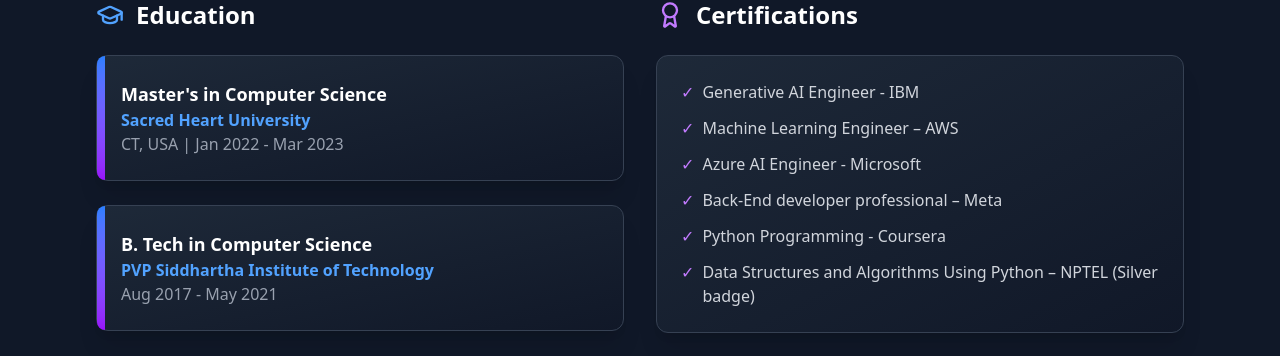
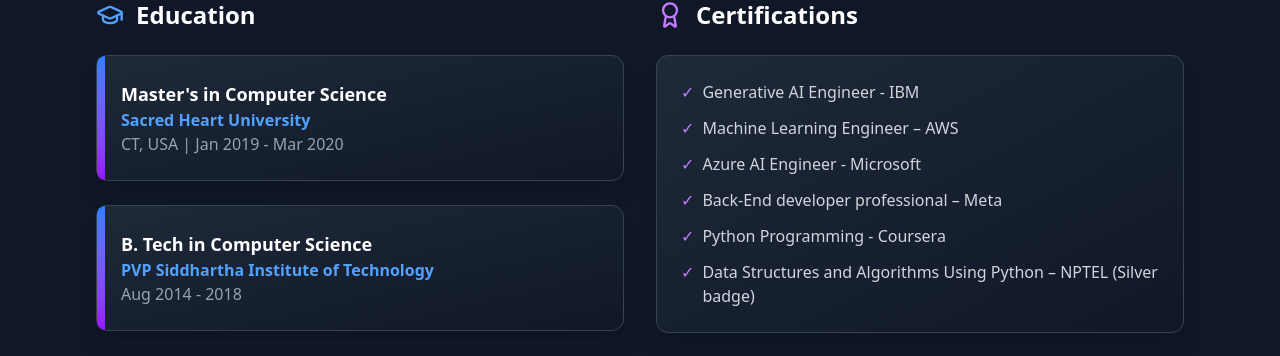
Before and after one commit to sowmyasri-d9/sowmya-portfolio, a React (Vite) app: page / in a window 1280 px wide. Shown: the part 4170-4526 px from the top of the page. Built offline with nearby package versions, Linux system fonts and the light colour scheme.

Commit message:
Update education timeline dates

```diff
--- a/src/pages/Portfolio.jsx
+++ b/src/pages/Portfolio.jsx
@@ -703,13 +703,13 @@
                 <div className="absolute top-0 left-0 w-2 h-full bg-gradient-to-b from-blue-500 to-purple-600 rounded-l-xl" />
                 <h4 className="text-lg font-bold text-white">Master's in Computer Science</h4>
                 <p className="text-blue-400 font-semibold">Sacred Heart University</p>
-                <p className="text-gray-400">CT, USA | Jan 2022 - Mar 2023</p>
+                <p className="text-gray-400">CT, USA | Jan 2019 - Mar 2020</p>
               </div>
               <div className="relative bg-gradient-to-br from-gray-800 to-gray-900 rounded-xl p-6 shadow-xl border border-gray-700 hover:border-blue-500/50 transition-all">
                 <div className="absolute top-0 left-0 w-2 h-full bg-gradient-to-b from-blue-500 to-purple-600 rounded-l-xl" />
                 <h4 className="text-lg font-bold text-white">B. Tech in Computer Science</h4>
                 <p className="text-blue-400 font-semibold">PVP Siddhartha Institute of Technology</p>
-                <p className="text-gray-400">Aug 2017 - May 2021</p>
+                <p className="text-gray-400">Aug 2014 - 2018</p>
               </div>
             </div>
           </div>
```
